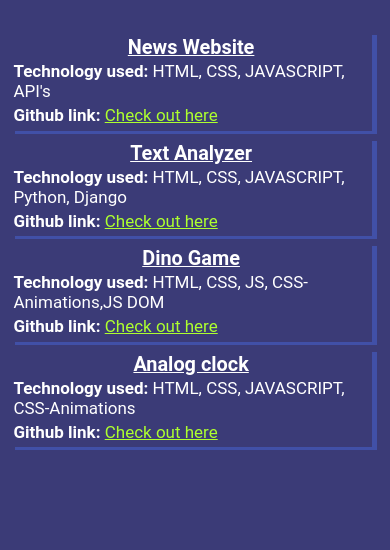
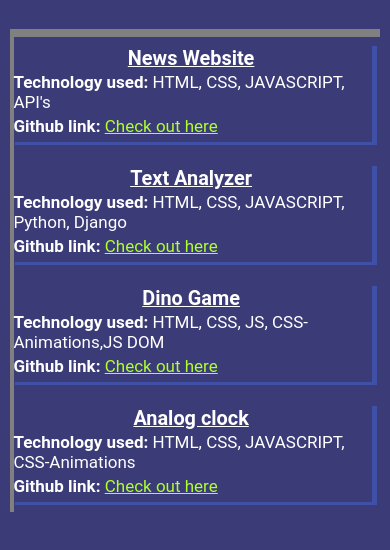
Before and after one commit to puneetdwivedi/punnet_dwivedi_portfolio, a plain HTML site: page projects.html in a window 390 px wide. Shown: the part 166-716 px from the top of the page. Drawn offline with nearby package versions, Linux system fonts and the light colour scheme.

Commit message:
problem resolved

```diff
--- a/portfolio.css
+++ b/portfolio.css
@@ -303,7 +303,7 @@ header .menus ul{
     align-items: center;
     flex-direction: column;
     color: white;
-    padding-bottom: 3%;
+    padding-bottom: 2%;
 }
 .projectcontainer a{
     color:greenyellow
@@ -326,6 +326,7 @@ header .menus ul{
     overflow-y: scroll;
     overflow-x: hidden;
     padding-right: 2%;
+    box-shadow: inset 4px 8px grey;
 }
 
 #newswebsite,#textutils,#dinogame,#clock{
--- a/responsive_cssfile.css
+++ b/responsive_cssfile.css
@@ -248,6 +248,7 @@
         padding: 1%;
         flex-direction: column;
         font-size: 17px;
+        margin: 3% 0;
     }
     #newswebsite p,#textutils p,#dinogame p,#clock p{
         margin: 2px 0;
```
